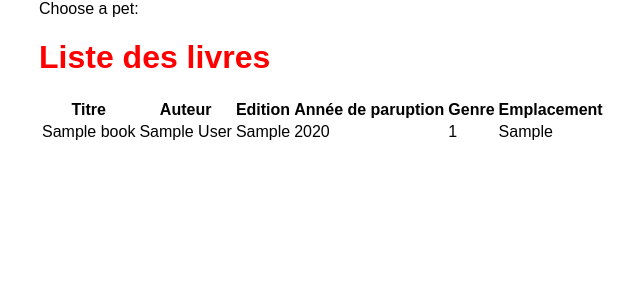
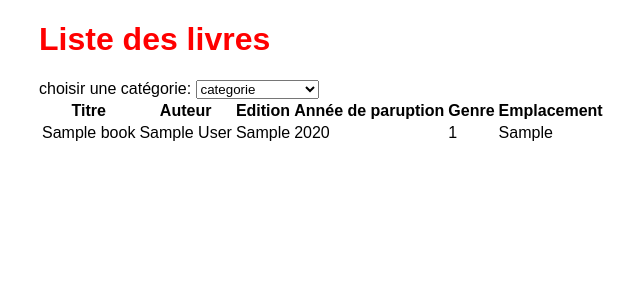
Before and after one commit to Dorian-T/BibliothequeAgile, a PHP site: page / in a window 1280 px wide. Shown: the part 18-318 px from the top of the page, without its empty margins (281-921 px from the left). Run offline with PHP 8.4, Linux system fonts and the light colour scheme; tables that the repository leaves empty hold one stand-in row (values such as "Sample post"); a stand-in replaces the project's code that opens the database connection; some libraries are stand-ins or nearby versions.

Commit message:
lister les catégories avec une liste déroulante

```diff
--- a/controller/home.php
+++ b/controller/home.php
@@ -15,6 +15,7 @@ class HomeController extends Controller {
 	 */
 	public function render() {
 		$books = $this->model->getAllBooks();
+        $categories = $this->model->getAllCategories();
 
 		require_once 'view/home.php';
 	}
--- a/model/model.php
+++ b/model/model.php
@@ -78,7 +78,7 @@ class Model {
      *
      * @return array The list of authors.
      */
-    public function allCategories() {
+    public function getAllCategories() {
         $requete = "SELECT * FROM CATEGORY";
         return $this->executeRequest($requete);
     }
--- a/view/home.php
+++ b/view/home.php
@@ -1,9 +1,16 @@
 <?php ob_start(); ?>
 
 <main id="home">
-    <label for="pet-select">Choose a pet:</label>
 
 	<h1>Liste des livres</h1>
+	<label for="categorie-select">choisir une catégorie:</label>
+
+	<select name="categorie" id="categorie-select">
+		<option value="">categorie</option>
+		<?php foreach ($categories as $category) : ?>
+			<option value="<?= $category['id'] ?>"><?= $category['name'] ?></option>
+		<?php endforeach; ?>
+	</select>
 	<table>
 		<thead>
 			<tr>
```
